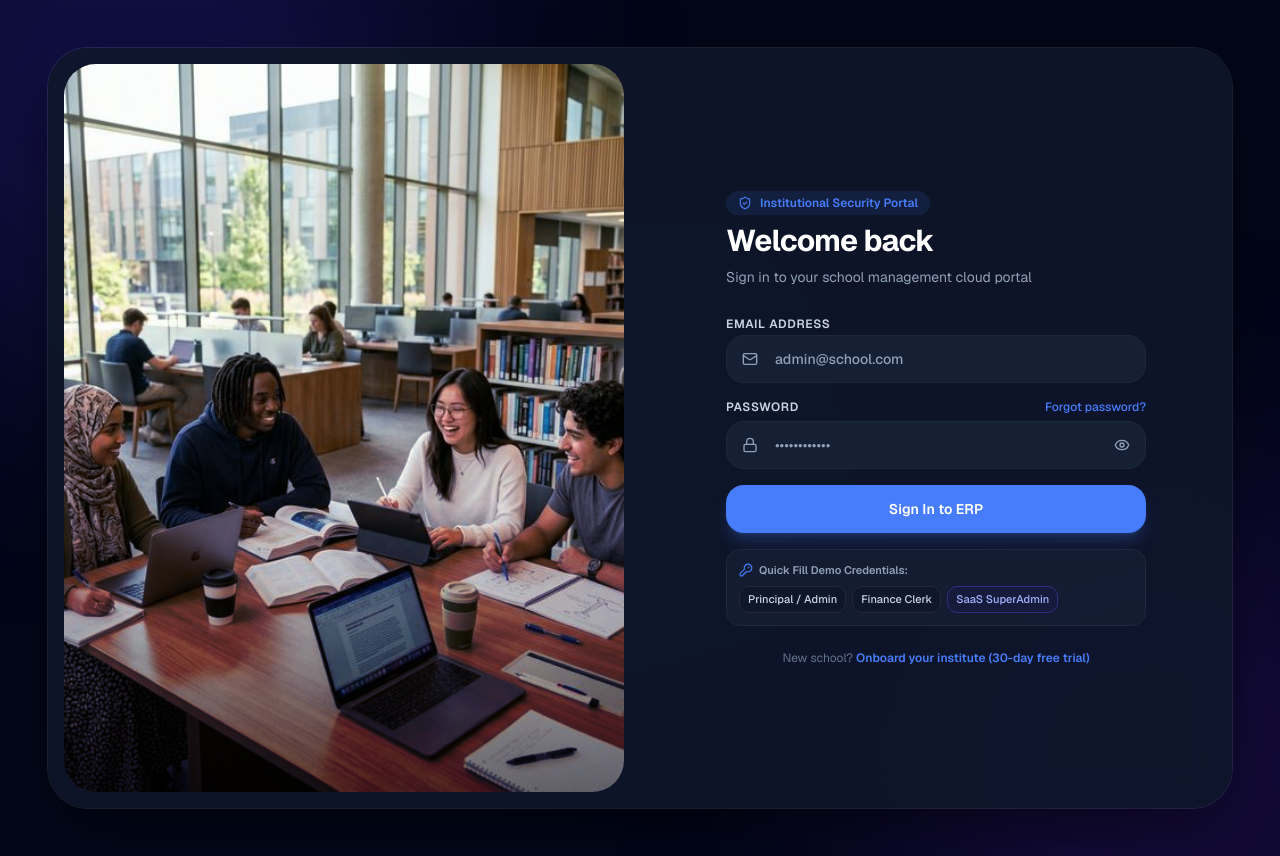
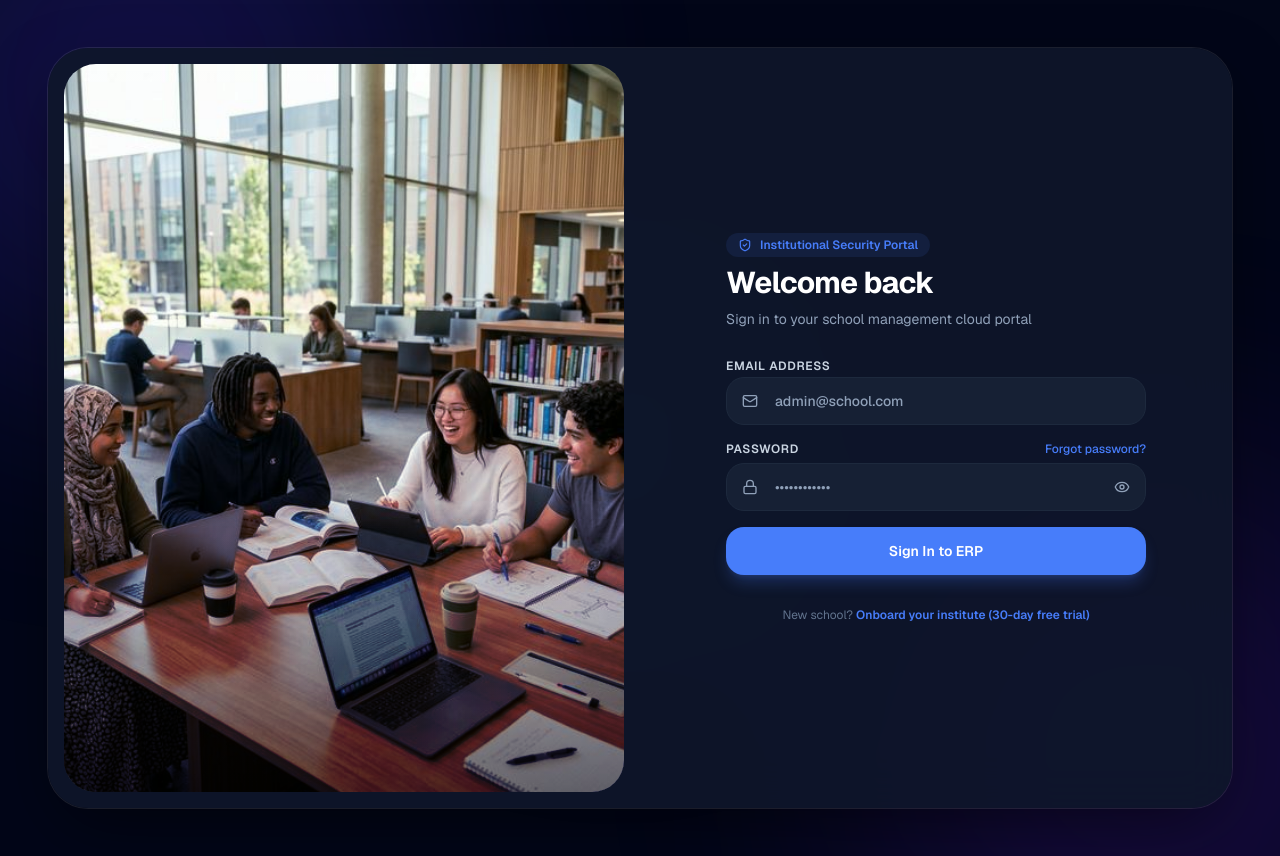
Before and after one commit to Aas112233/Pathshala-Pro, a Next.js app: page /login in a window 1280 px wide. Built offline with nearby package versions, Linux system fonts and the light colour scheme; no server answers.

Commit message:
refactor(auth): remove demo credentials section from login page

```diff
--- a/src/app/(auth)/login/page.tsx
+++ b/src/app/(auth)/login/page.tsx
@@ -16,7 +16,6 @@ import {
   GraduationCap,
   Building2,
   Zap,
-  KeyRound,
   ShieldCheck,
 } from "lucide-react";
 import Image from "next/image";
@@ -139,12 +138,6 @@ export default function LoginPage() {
         toast.error(message);
       }
     });
-  };
-
-  const handleQuickFill = (email: string, pass: string) => {
-    setEmailInput(email);
-    setPasswordInput(pass);
-    toast.info(`Filled credentials for ${email}`);
   };
 
   return (
@@ -486,38 +479,7 @@ export default function LoginPage() {
                 </span>
               </button>
 
-              {/* Demo Credentials Quick-Fill Bar */}
-              <div className="mt-4 rounded-xl border border-slate-200/60 bg-slate-50/70 p-3 dark:border-slate-800 dark:bg-slate-800/40">
-                <div className="flex items-center gap-1.5 text-[11px] font-semibold text-slate-600 dark:text-slate-400 mb-2">
-                  <KeyRound className="h-3.5 w-3.5 text-primary" />
-                  Quick Fill Demo Credentials:
-                </div>
-                <div className="flex flex-wrap gap-1.5">
-                  <button
-                    type="button"
-                    onClick={() => handleQuickFill("principal@greenwood.edu", "Password123!")}
-                    className="rounded-lg border border-border bg-white px-2 py-1 text-[11px] font-medium text-slate-700 shadow-xs hover:border-primary hover:text-primary dark:bg-slate-900 dark:text-slate-300"
-                  >
-                    Principal / Admin
-                  </button>
-                  <button
-                    type="button"
-                    onClick={() => handleQuickFill("clerk@greenwood.edu", "Password123!")}
-                    className="rounded-lg border border-border bg-white px-2 py-1 text-[11px] font-medium text-slate-700 shadow-xs hover:border-primary hover:text-primary dark:bg-slate-900 dark:text-slate-300"
-                  >
-                    Finance Clerk
-                  </button>
-                  <button
-                    type="button"
-                    onClick={() => handleQuickFill("superadmin@pathshala.pro", "SuperSecret123!")}
-                    className="rounded-lg border border-indigo-200 bg-indigo-50/60 px-2 py-1 text-[11px] font-medium text-indigo-700 shadow-xs hover:bg-indigo-100 dark:border-indigo-900 dark:bg-indigo-950/40 dark:text-indigo-300"
-                  >
-                    SaaS SuperAdmin
-                  </button>
-                </div>
-              </div>
-
-              <div className="text-center pt-2">
+              <div className="text-center pt-4">
                 <p className="text-xs text-slate-500">
                   New school?{" "}
                   <Link href="/onboarding" className="font-semibold text-primary hover:underline">
```
